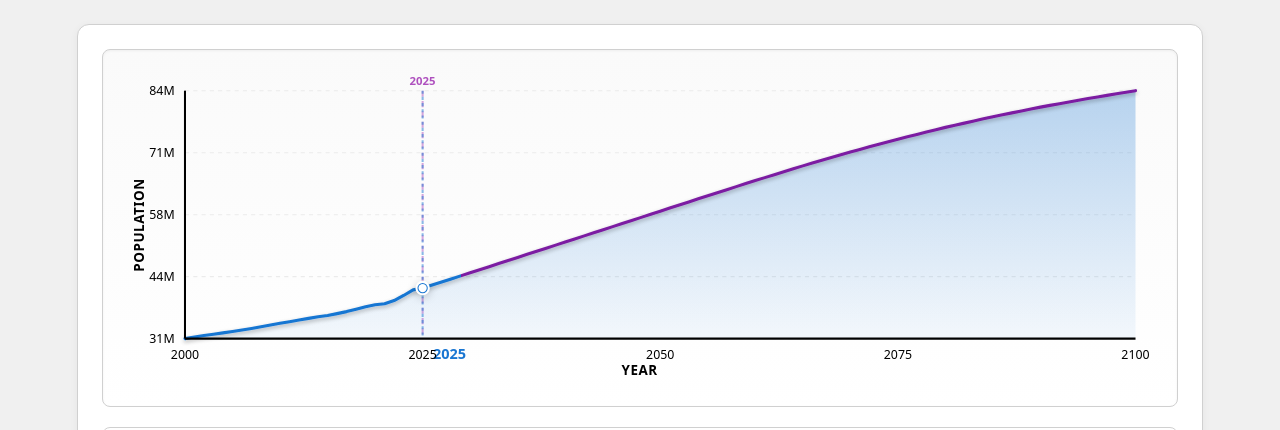
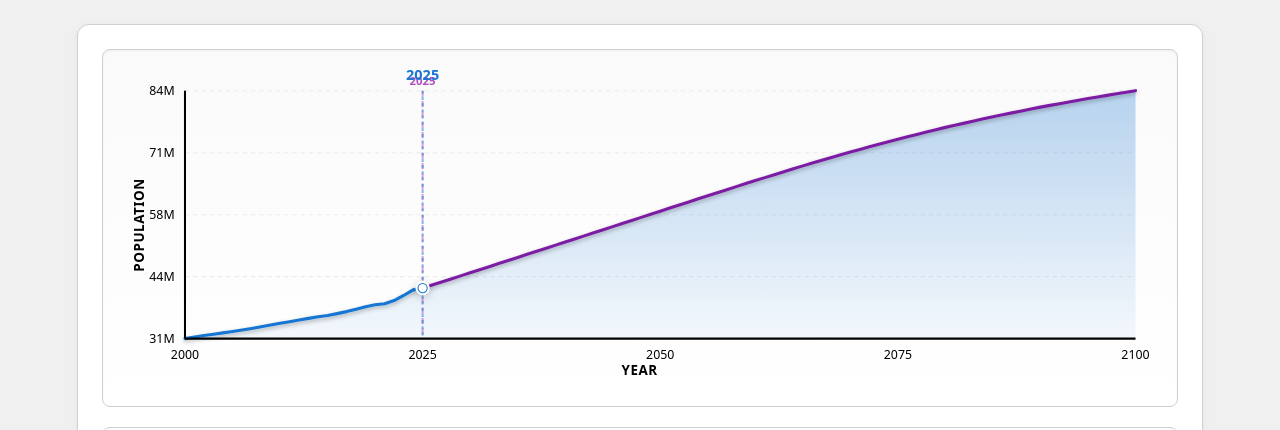
Before and after one commit to thewondrfulwizrd/WA1, a React (Vite) app: page / in a window 1280 px wide. Shown: the part 123-553 px from the top of the page. Built offline with nearby package versions, Linux system fonts and the light colour scheme.

Commit message:
Move year label to top and fix gradient to transition at 2025

```diff
--- a/src/components/PopulationTrendChart.jsx
+++ b/src/components/PopulationTrendChart.jsx
@@ -44,9 +44,12 @@ export function PopulationTrendChart({ data, scenarios, selectedYear }) {
   // Create area fill path
   const areaPath = `M ${padding.left},${padding.top + chartHeight} L ${points.map(p => `${p.x},${p.y}`).join(' L ')} L ${padding.left + chartWidth},${padding.top + chartHeight} Z`;
 
-  // Find the transition point between observed and projected
-  const transitionIndex = chartData.findIndex(d => d.year === data.lastObservedYear);
+  // Find the transition point between observed and projected (year 2025)
+  const transitionIndex = chartData.findIndex(d => d.year === 2025);
   const transitionX = padding.left + (transitionIndex / (chartData.length - 1)) * chartWidth;
+
+  // Calculate gradient percentage - relative to the actual chart area
+  const gradientTransitionPercent = ((transitionX - padding.left) / chartWidth) * 100;
 
   // Highlight current year
   const currentIndex = chartData.findIndex(d => d.year === selectedYear);
@@ -96,11 +99,11 @@ export function PopulationTrendChart({ data, scenarios, selectedYear }) {
               <stop offset="100%" stopColor="#1976d2" stopOpacity="0.05" />
             </linearGradient>
 
-            {/* Gradient for the line */}
+            {/* Gradient for the line - transitions at 2025, not lastObservedYear */}
             <linearGradient id="lineGradient" x1="0%" y1="0%" x2="100%" y2="0%">
               <stop offset="0%" stopColor="#1976d2" />
-              <stop offset={`${(transitionX / width) * 100}%`} stopColor="#1976d2" />
-              <stop offset={`${(transitionX / width) * 100}%`} stopColor="#7b1fa2" />
+              <stop offset={`${gradientTransitionPercent}%`} stopColor="#1976d2" />
+              <stop offset={`${gradientTransitionPercent}%`} stopColor="#7b1fa2" />
               <stop offset="100%" stopColor="#7b1fa2" />
             </linearGradient>
 
@@ -130,7 +133,7 @@ export function PopulationTrendChart({ data, scenarios, selectedYear }) {
             />
           ))}
 
-          {/* Observed/Projected divider */}
+          {/* Observed/Projected divider at lastObservedYear */}
           <line
             x1={transitionX}
             y1={padding.top}
@@ -144,7 +147,7 @@ export function PopulationTrendChart({ data, scenarios, selectedYear }) {
             className="divider-label"
             textAnchor="middle"
           >
-            {data.lastObservedYear}
+            2025
           </text>
 
           {/* Area fill */}
@@ -188,12 +191,12 @@ export function PopulationTrendChart({ data, scenarios, selectedYear }) {
                 r="4"
                 fill="white"
               />
-              {/* Year label beside the line on the chart */}
+              {/* Year label at TOP of the line to avoid x-axis interference */}
               <text
-                x={currentPoint.x + 10}
-                y={padding.top + chartHeight + 20}
+                x={currentPoint.x}
+                y={padding.top - 10}
                 className="current-year-label"
-                textAnchor="start"
+                textAnchor="middle"
               >
                 {selectedYear}
               </text>
```
